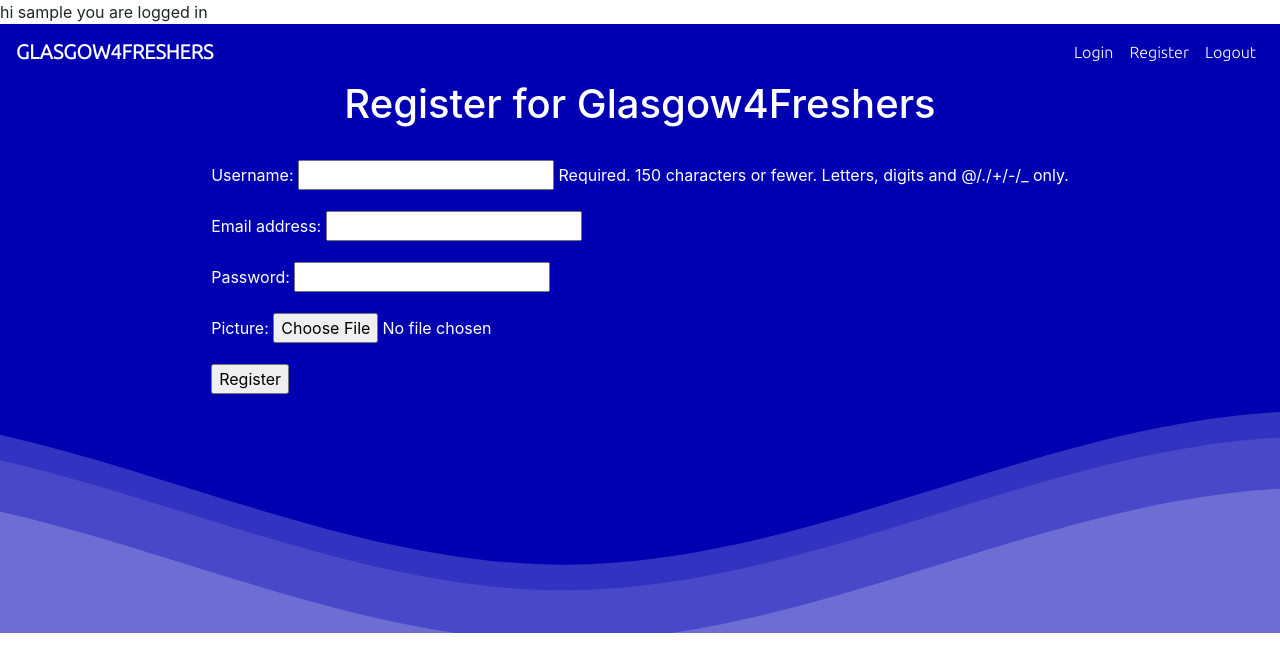
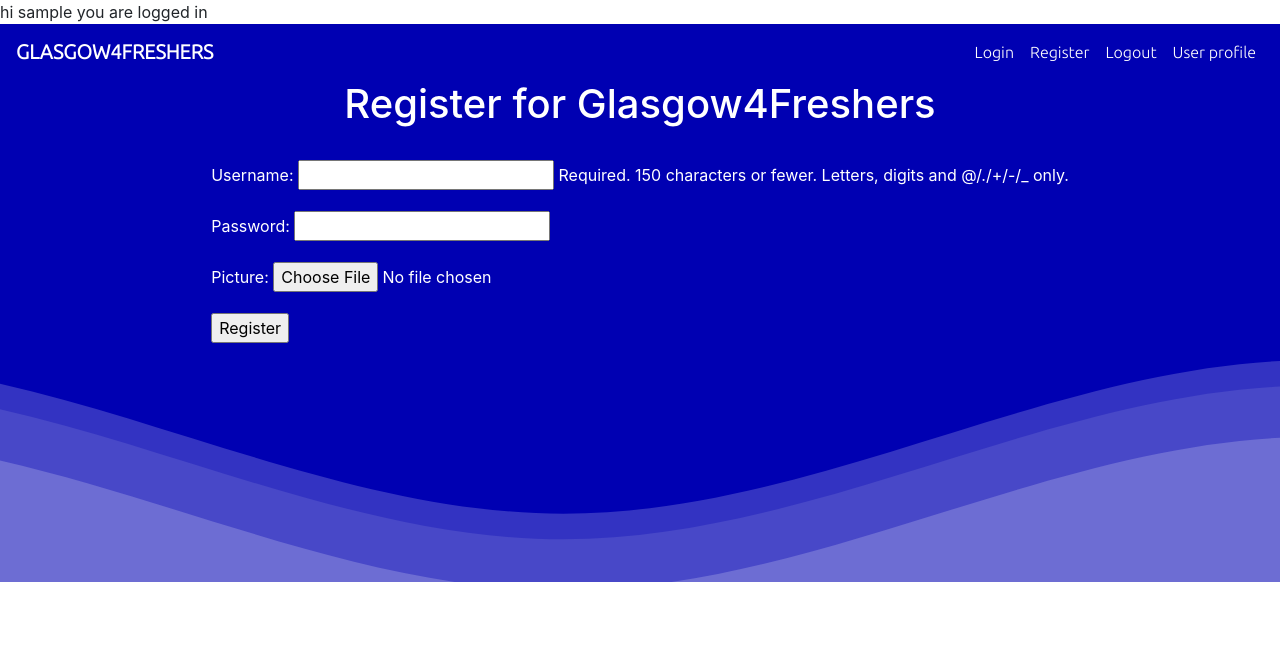
Before and after one commit to lukehops/Glasgow4Freshers, a Django app: page /register/ in a window 1280 px wide. Shown: the top 672 px of the page. Run offline with Django 3.2, Linux system fonts and the light colour scheme; the visitor is signed in with stand-in values (Sample User, id 1); some libraries are stand-ins or nearby versions; some web fonts are replaced.

Commit message:
User Profile Page initial setup

```diff
--- a/G4F_APP/forms.py
+++ b/G4F_APP/forms.py
@@ -6,7 +6,7 @@ class UserForm(forms.ModelForm):
 	password = forms.CharField(widget=forms.PasswordInput())
 	class Meta:
 		model = User
-		fields = ('username', 'email', 'password',)
+		fields = ('username', 'password',)
 
 class UserProfileForm(forms.ModelForm):
 	class Meta:
--- a/G4F_APP/views.py
+++ b/G4F_APP/views.py
@@ -1,13 +1,15 @@
-from django.shortcuts import render
+from django.shortcuts import render,redirect
 from django.http import HttpResponse
-from G4F_APP.models import Category, Place, Review
+from G4F_APP.models import Category, Place, Review, UserProfile
 from G4F_APP.forms import UserForm, UserProfileForm
-from django.contrib.auth import authenticate, login
+from django.contrib.auth import authenticate, login, logout
 from django.http import HttpResponse
 from django.urls import reverse
-from django.shortcuts import redirect
-from django.contrib.auth import logout
 from django.contrib.auth.decorators import login_required
+from django.contrib.auth.models import User
+from django.utils.decorators import method_decorator
+from django.views import View
+
 
 # Create your views here.
 def index(request):
@@ -96,3 +98,55 @@ def user_login(request):
 def user_logout(request):
 	logout(request)
 	return redirect(reverse('index'))
+
+@login_required
+def register_profile(request):
+	form = UserProfileForm()
+
+	if request.method == 'POST':
+		form = UserProfileForm(request.POST, request.FILES)
+
+		if form.is_valid():
+			user_profile = form.save(commit=False)
+			user_profile.user = request.user
+			user_profile.save()
+			return redirect(reverse('index'))
+		else:
+			print(form.errors)
+	context_dict = {'form': form}
+	return render(request, 'profile_registration.html', context_dict)
+
+class ProfileView(View):
+	def get_user_details(self, username):
+		try:
+			user = User.objects.get(username=username)
+		except User.DoesNotExist:
+			return None
+		user_profile = UserProfile.objects.get_or_create(user=user)[0]
+		form = UserProfileForm({'picture': user_profile.picture})
+		return (user, user_profile, form)
+
+	@method_decorator(login_required)
+	def get(self, request, username):
+		try:
+			(user, user_profile, form) = self.get_user_details(username)
+		except TypeError:
+			return redirect(reverse('index'))
+		context_dict = {'user_profile': user_profile, 'selected_user': user, 'form': form}
+		return render(request, 'profile.html', context_dict)
+
+
+	@method_decorator(login_required)
+	def post(self, request, username):
+		try:
+			(user, user_profile, form) = self.get_user_details(username)
+		except TypeError:
+			return redirect(reverse('index'))
+		form = UserProfileForm(request.POST, request.FILES, instance=user_profile)
+		if form.is_valid():
+			form.save(commit=True)
+			return redirect('profile', user.username)
+		else:
+			print(form.errors)
+		context_dict = {'user_profile': user_profile, 'selected_user': user, 'form': form}
+		return render(request, 'profile.html', context_dict)
--- a/Glasgow4Freshers/settings.py
+++ b/Glasgow4Freshers/settings.py
@@ -41,7 +41,13 @@ INSTALLED_APPS = [
     'django.contrib.messages',
     'django.contrib.staticfiles',
     'G4F_APP',
+    'registration',
 ]
+
+REGISTRATION_OPEN = True
+REGISTRATION_AUTO_LOGIN = True
+LOGIN_REDIRECT_URL = 'index'
+LOGIN_URL = 'auth_login'
 
 MIDDLEWARE = [
     'django.middleware.security.SecurityMiddleware',
--- a/Glasgow4Freshers/urls.py
+++ b/Glasgow4Freshers/urls.py
@@ -14,11 +14,18 @@ Including another URLconf
     2. Add a URL to urlpatterns:  path('blog/', include('blog.urls'))
 """
 from django.contrib import admin
-from django.urls import path
 from G4F_APP import views
 from django.conf import settings
 from django.conf.urls.static import static
 from django.conf.urls import url
+from registration.backends.simple.views import RegistrationView
+from django.urls import reverse, include, path
+
+
+
+class MyRegistrationView(RegistrationView):
+    def get_success_url(self, user):
+        return reverse('register_profile')
 
 app_name = 'G4F_APP'
 urlpatterns = [
@@ -29,4 +36,8 @@ urlpatterns = [
     path('register/', views.register, name='register'),
     path('login/', views.user_login, name='login'),
     path('logout/', views.user_logout, name='logout'),
+    path('accounts/register/', MyRegistrationView.as_view(), name='registration_register'),
+    path('accounts/', include('registration.backends.simple.urls')),
+    path('register_profile/', views.register_profile, name='register_profile'),
+    path('profile/<username>/', views.ProfileView.as_view(), name='profile'),
 ] + static(settings.MEDIA_URL, document_root=settings.MEDIA_ROOT)
--- a/templates/base.html
+++ b/templates/base.html
@@ -147,6 +147,11 @@
 			      <a style="color: white" class="nav-link" href="{% url 'logout' %}">Logout</a>
 			    </li>
 			    {% endif %}
+			     {% if user.is_authenticated %}
+			    <li class="nav-item">
+			      <a style="color: white" class="nav-link" href="{% url 'profile' user.username %}">User profile</a>
+			    </li>
+			    {% endif %}
 			</ul>
 		</nav>
 
```
Also changed, not shown: templates/profile.html (added, +31 -0 lines), templates/profile_registration.html (added, +26 -0 lines), media/profile_images/Screenshot_2021-03-10_at_17.26.25.png (added), media/profile_images/Screenshot_2021-03-10_at_22.16.37.png (added), 1 other file.
